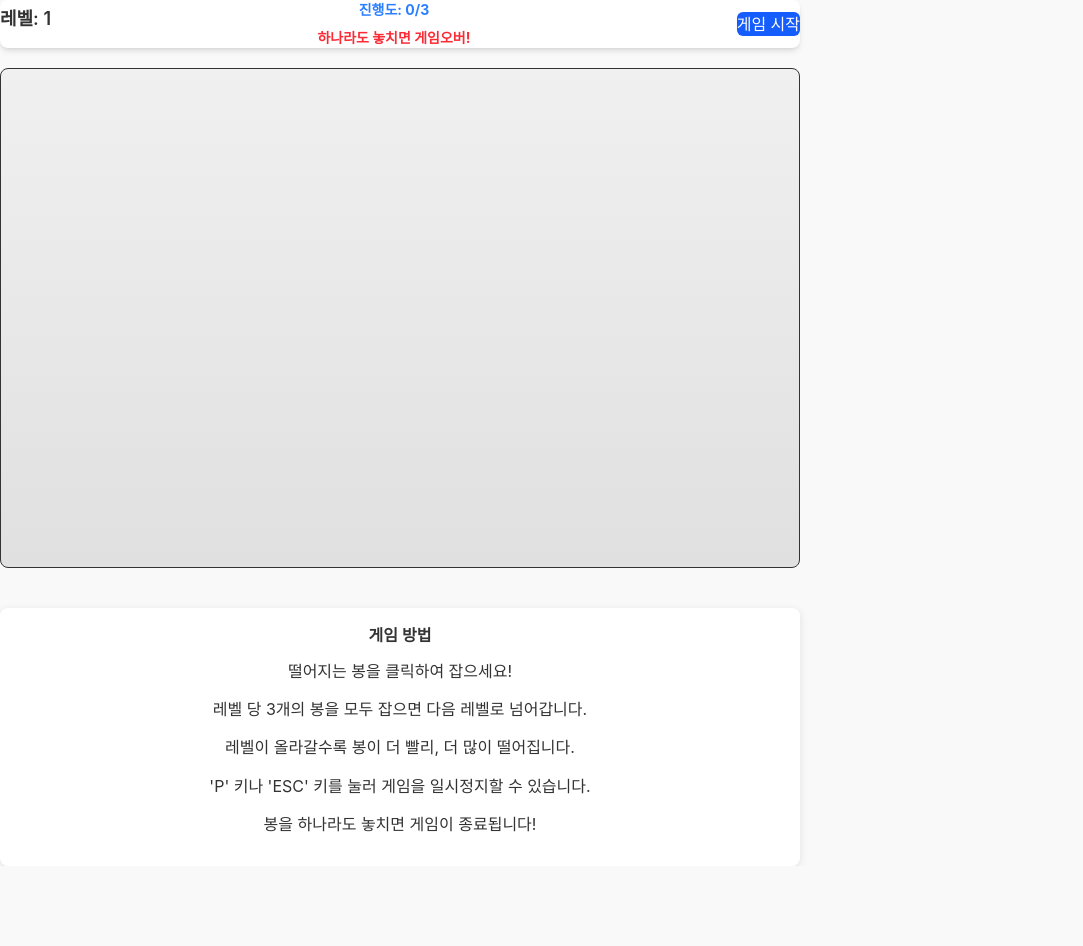
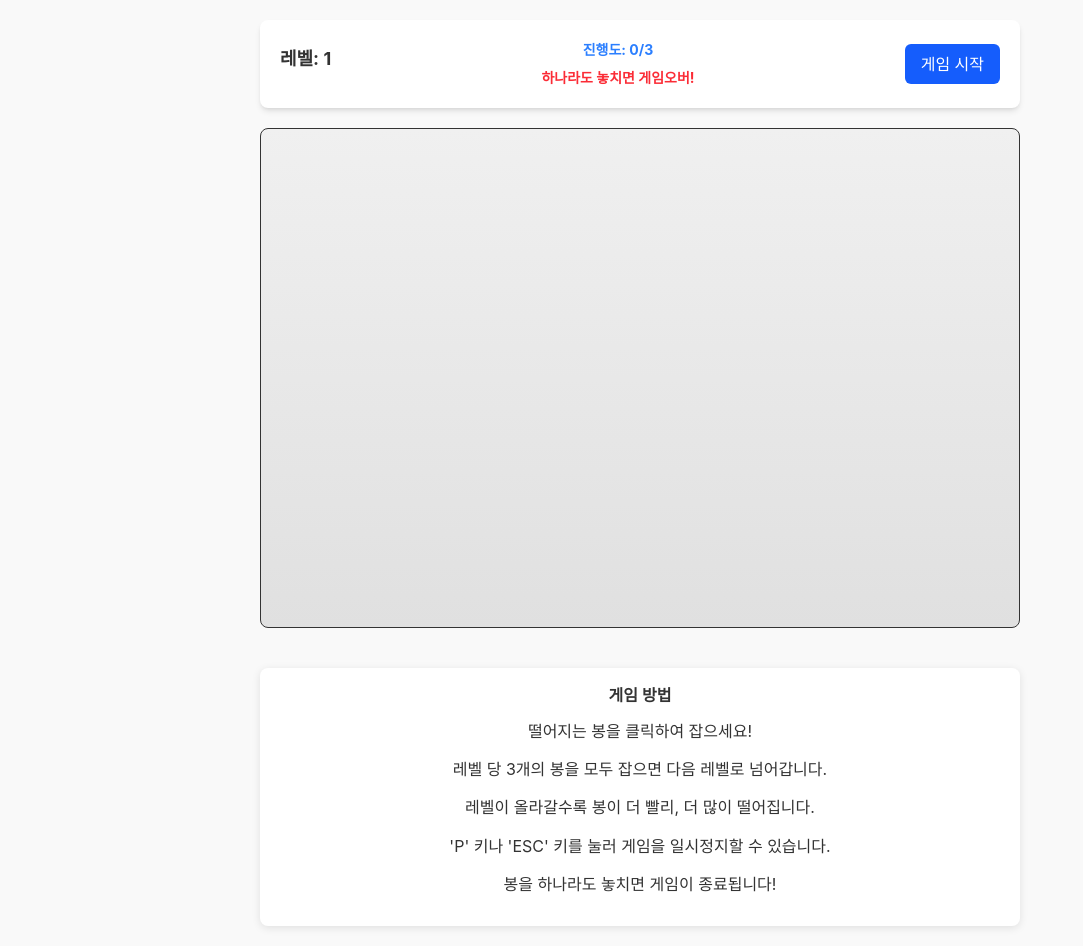
Before and after one commit to uniqueeest/svelte-practice, a SvelteKit app: page / in a window 1280 px wide. Shown: the whole page, without its empty margins (0-1083 px from the left). Before the commit the page ends 866 px from the top, so only its background shows below. Built offline with nearby package versions, Linux system fonts and the light colour scheme.

Commit message:
style: 글로벌 스타일 수정

```diff
--- a/src/app.css
+++ b/src/app.css
@@ -1,10 +1,10 @@
 @import 'tailwindcss';
 
-/* 글로벌 스타일 */
+@layer base {
   * {
-  box-sizing: border-box;
     margin: 0;
     padding: 0;
+    box-sizing: border-box;
   }
 
   body {
@@ -39,3 +39,4 @@ p {
   button {
     cursor: pointer;
   }
+}
```
Lines whose indentation alone changed are shown as unchanged.
